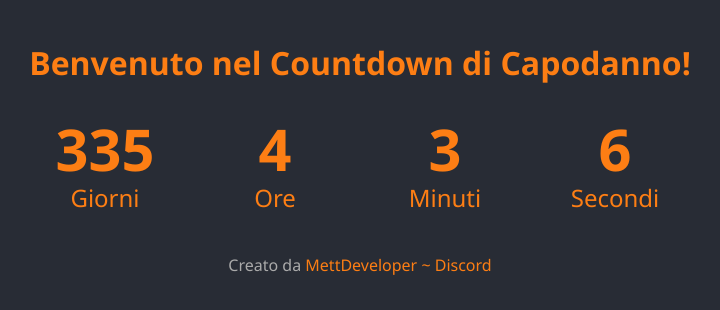
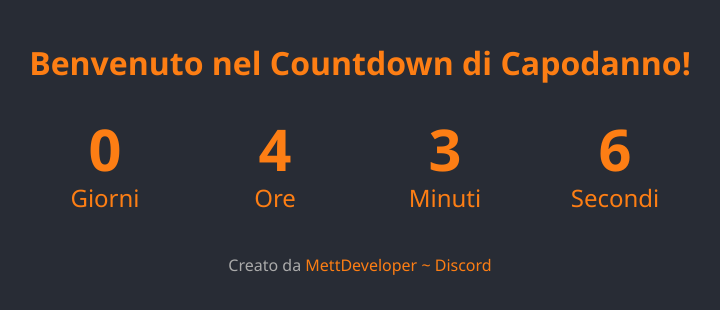
Before and after one commit to MettCreator14/countdown-capodanno, a plain HTML site: page index.html in a window 1280 px wide. Shown: the whole page, without its empty margins (280-1000 px from the left). Drawn offline with Linux system fonts and the light colour scheme.

Commit message:
Update index.html

```diff
--- a/index.html
+++ b/index.html
@@ -1,3 +1,4 @@
+
 <!DOCTYPE html>
 <html lang="en">
 <head>
@@ -117,7 +118,7 @@
     function startCountdown() {
         var now = new Date();
         var nextYear = now.getFullYear() + 1;
-        var countdownDate = new Date(nextYear, 11, 1, 0, 0, 0, 0);
+        var countdownDate = new Date("January 1, 2024 00:00:00");
 
         var x = setInterval(function() {
             now = new Date();
@@ -141,7 +142,7 @@
         }, 1000);
     }
 
-    // Avvia il countdown quando la pagina è caricata
+    // Avvia il countdown quando la pagina Ã¨ caricata
     startCountdown();
 </script>
 
```
